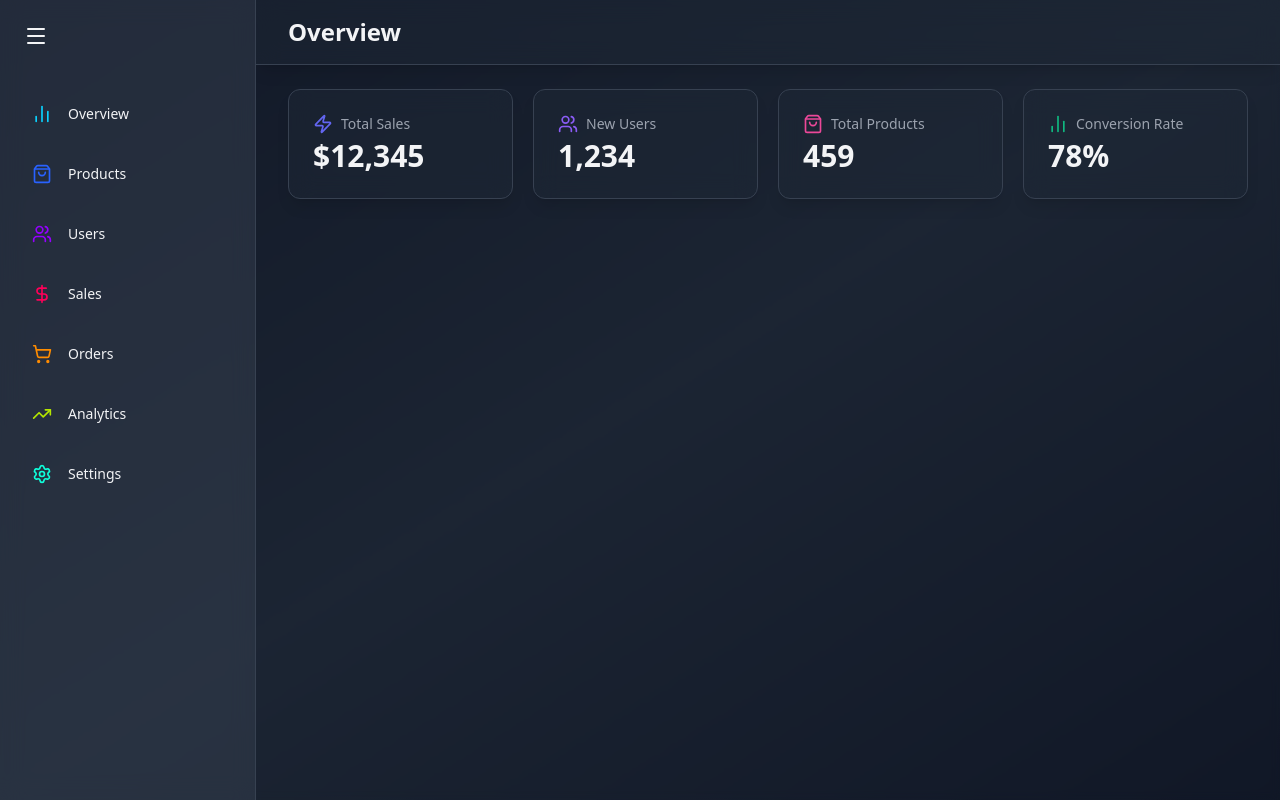
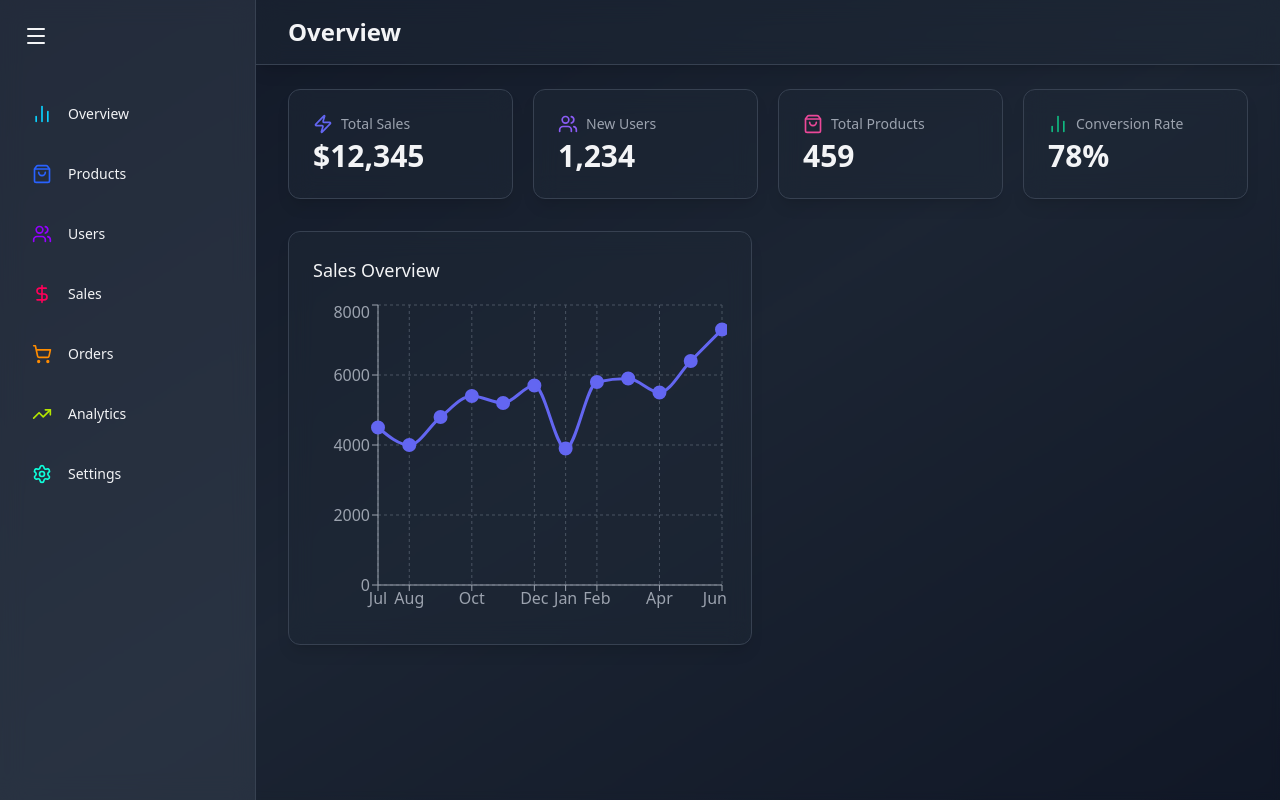
Before and after one commit to devrolet/react-admin-dashboard, a React (Vite) app: page / in a window 1280 px wide. Built offline with nearby package versions, Linux system fonts and the light colour scheme.

Commit message:
Create SalesOverviewChart component, add sampleData

```diff
--- /dev/null
+++ b/src/components/overview/SalesOverviewChart.jsx
@@ -0,0 +1,60 @@
+import { LineChart, Line, XAxis, YAxis, CartesianGrid, Tooltip, ResponsiveContainer } from "recharts";
+import { motion } from "framer-motion";
+
+// TODO: Change name to month? SET TO MONTH: BE SURE NO ISSUES ARISE IN FUTURE
+const salesData = [
+  { month: "Jul", sales: 4500 },
+  { month: "Aug", sales: 4000 },
+  { month: "Sep", sales: 4800 },
+  { month: "Oct", sales: 5400 },
+  { month: "Nov", sales: 5200 },
+  { month: "Dec", sales: 5700 },
+  { month: "Jan", sales: 3900 },
+  { month: "Feb", sales: 5800 },
+  { month: "Mar", sales: 5900 },
+  { month: "Apr", sales: 5500 },
+  { month: "May", sales: 6400 },
+  { month: "Jun", sales: 7300 },
+];
+
+const SalesOverviewChart = () => {
+  return (
+    <motion.div
+      className="bg-gray-800 bg-opacity-50 backdrop-blur-md shadow-lg rounded-xl p-6 border border-gray-700"
+      initial={{ opacity: 0, y: 20 }}
+      animate={{ opacity: 1, y: 0 }}
+      transition={{ delay: 0.2 }}
+    >
+      <h2
+        className="text-lg font-medium mb-4 text-gray-100"
+      >Sales Overview</h2>
+
+      <div className="h-80">
+        <ResponsiveContainer width={"100%"} height={"100%"}>
+          <LineChart data={salesData}>
+            <CartesianGrid strokeDasharray="3 3" stroke="#4B5563" />
+            <XAxis dataKey={"month"} stroke="#9ca3af" />
+            <YAxis stroke="#9ca3af" />
+            <Tooltip
+              contentStyle={{
+                backgroundColor: "rgba(31, 41, 55, 0.8)",
+                borderColor: "#4B5563"
+              }}
+              itemStyle={{ color: "#E5E7EB"}}
+            />
+            <Line
+              type="monotone"
+              dataKey={"sales"}
+              stroke="#6366F1"
+              strokeWidth={3}
+              dot={{ fill: "#6366F1", strokeWidth: 2, r: 6 }}
+              activeDot={{ r: 8, strokeWidth: 2}}
+            />
+          </LineChart>
+        </ResponsiveContainer>
+      </div>
+    </motion.div>
+  )
+}
+
+export default SalesOverviewChart
--- a/src/pages/OverviewPage.jsx
+++ b/src/pages/OverviewPage.jsx
@@ -1,6 +1,7 @@
 import Header from "../components/common/Header";
 import { motion } from "framer-motion";
 import StatCard from "../components/common/StatCard";
+import SalesOverviewChart from "../components/overview/SalesOverviewChart";
 import { BarChart2, ShoppingBag, Users, Zap } from "lucide-react";
 
 const OverviewPage = () => {
@@ -16,19 +17,15 @@
           transition={{ duration: 1 }}
         >
           {/* TODO: Turn this into a data-mapped component */}
-          <StatCard
-            name="Total Sales" icon={Zap} value="$12,345" color="#6366F1"
-          />
-          <StatCard
-            name="New Users" icon={Users} value="1,234" color="#8B5CF6"
-          />
-          <StatCard
-            name="Total Products" icon={ShoppingBag} value="459" color="#EC4899"
-          />
-          <StatCard
-            name="Conversion Rate" icon={BarChart2} value="78%" color="#10B981"
-          />
+          <StatCard name="Total Sales" icon={Zap} value="$12,345" color="#6366F1" />
+          <StatCard name="New Users" icon={Users} value="1,234" color="#8B5CF6" />
+          <StatCard name="Total Products" icon={ShoppingBag} value="459" color="#EC4899" />
+          <StatCard name="Conversion Rate" icon={BarChart2} value="78%" color="#10B981" />
         </motion.div>
+
+        <div className="grid grid-cols-1 lg:grid-cols-2 gap-8">
+          <SalesOverviewChart />
+        </div>
       </main>
     </div>
   )
```
